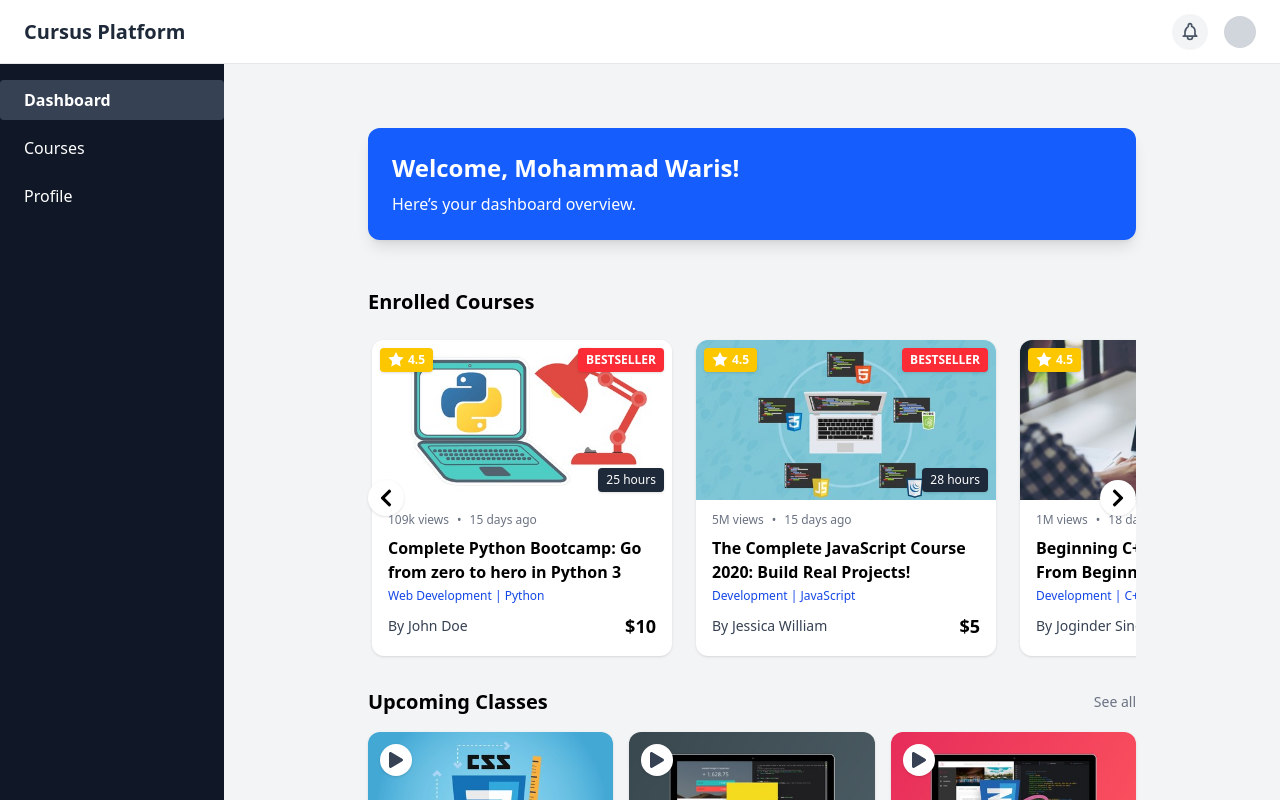
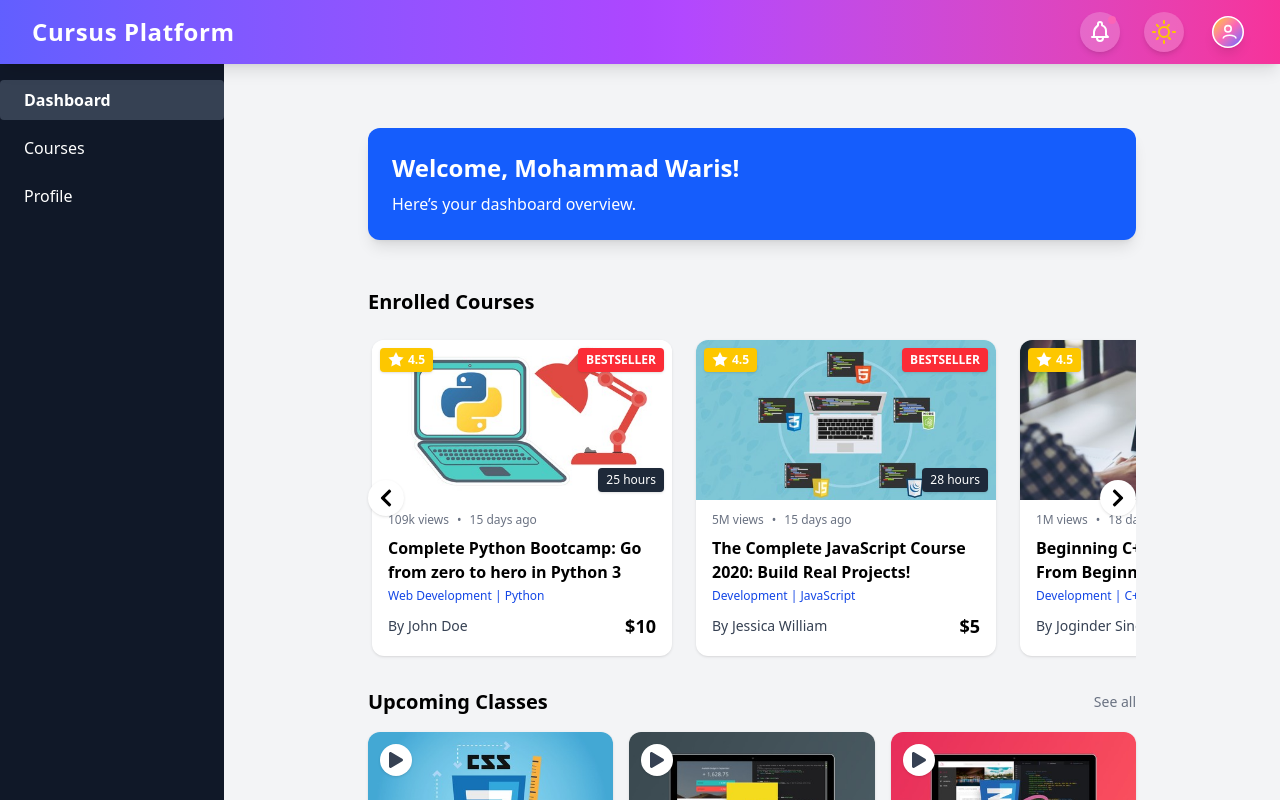
Before and after one commit to Mourya2003/cursus-platform, a React (Vite) app in the folder client/: page /dashboard in a window 1280 px wide. Shown: the top 800 px of the page. Built offline with nearby package versions, Linux system fonts and the light colour scheme.

Commit message:
navbar.jsx

```diff
--- a/client/src/components/navbar.jsx
+++ b/client/src/components/navbar.jsx
@@ -1,17 +1,201 @@
-const Navbar = () => (
-  <header className="h-16 bg-white border-b border-gray-200 flex items-center px-6 sticky top-0 z-10">
-    <h1 className="text-xl font-bold text-gray-800 flex-1">Cursus Platform</h1>
-    {/* Add user menu, notifications, etc here */}
-    <div className="flex items-center gap-4">
-      <button className="rounded-full bg-gray-100 p-2 hover:bg-gray-200">
-        <span className="sr-only">Notifications</span>
-        <svg className="h-5 w-5 text-gray-600" fill="none" stroke="currentColor" strokeWidth={2} viewBox="0 0 24 24">
-          <path strokeLinecap="round" strokeLinejoin="round" d="M15 17h5l-1.405-1.405A2.032 2.032 0 0118 15.158V11a6.002 6.002 0 00-4-5.659V4a2 2 0 10-4 0v1.341C7.67 7.165 6 9.388 6 12v3.159c0 .538-.214 1.055-.595 1.436L4 17h5m6 0v1a3 3 0 11-6 0v-1m6 0H9" />
+import { useState, useEffect } from "react";
+
+const Navbar = () => {
+  const [menuOpen, setMenuOpen] = useState(false);
+  const [darkMode, setDarkMode] = useState(false);
+
+  // On mount, set theme from localStorage or system preference
+  useEffect(() => {
+    const savedTheme = localStorage.getItem("theme");
+    if (
+      savedTheme === "dark" ||
+      (!savedTheme && window.matchMedia("(prefers-color-scheme: dark)").matches)
+    ) {
+      setDarkMode(true);
+      document.documentElement.classList.add("dark");
+    } else {
+      setDarkMode(false);
+      document.documentElement.classList.remove("dark");
+    }
+  }, []);
+
+  // Toggle dark mode
+  const toggleDarkMode = () => {
+    setDarkMode((prev) => {
+      const newMode = !prev;
+      if (newMode) {
+        document.documentElement.classList.add("dark");
+        localStorage.setItem("theme", "dark");
+      } else {
+        document.documentElement.classList.remove("dark");
+        localStorage.setItem("theme", "light");
+      }
+      return newMode;
+    });
+  };
+
+  return (
+    <header className="h-16 bg-gradient-to-r from-indigo-500 via-purple-500 to-pink-500 dark:from-gray-900 dark:via-gray-800 dark:to-gray-700 shadow-lg flex items-center px-4 md:px-8 sticky top-0 z-20 transition-all duration-300">
+      {/* Logo / Title */}
+      <h1 className="text-2xl font-extrabold text-white dark:text-yellow-300 tracking-wide flex-1 animate-fade-in">
+        Cursus Platform
+      </h1>
+
+      {/* Desktop Menu */}
+      <div className="hidden md:flex items-center gap-6">
+        {/* Notifications */}
+        <button className="relative rounded-full bg-white/20 dark:bg-gray-700 p-2 hover:scale-110 hover:bg-white/40 dark:hover:bg-gray-600 transition-all duration-200 shadow-md group">
+          <span className="sr-only">Notifications</span>
+          <span className="absolute top-1 right-1 block h-2 w-2 rounded-full bg-pink-400 animate-pulse z-10"></span>
+          <svg
+            className="h-6 w-6 text-white group-hover:text-yellow-300 transition-colors"
+            fill="none"
+            stroke="currentColor"
+            strokeWidth={2}
+            viewBox="0 0 24 24"
+          >
+            <path
+              strokeLinecap="round"
+              strokeLinejoin="round"
+              d="M15 17h5l-1.405-1.405A2.032 2.032 0 0118 15.158V11a6.002 6.002 0 00-4-5.659V4a2 2 0 10-4 0v1.341C7.67 7.165 6 9.388 6 12v3.159c0 .538-.214 1.055-.595 1.436L4 17h5m6 0v1a3 3 0 11-6 0v-1m6 0H9"
+            />
+          </svg>
+        </button>
+        {/* Theme Toggle */}
+        <button
+          onClick={toggleDarkMode}
+          className="rounded-full bg-white/20 dark:bg-gray-700 p-2 hover:scale-110 hover:bg-white/40 dark:hover:bg-gray-600 transition-all duration-200 shadow-md"
+          aria-label="Toggle dark mode"
+        >
+          {darkMode ? (
+            // Moon icon for dark mode
+            <svg className="h-6 w-6 text-yellow-300" fill="none" stroke="currentColor" strokeWidth={2} viewBox="0 0 24 24">
+              <path strokeLinecap="round" strokeLinejoin="round" d="M21 12.79A9 9 0 1111.21 3a7 7 0 109.79 9.79z" />
+            </svg>
+          ) : (
+            // Sun icon for light mode
+            <svg className="h-6 w-6 text-yellow-400" fill="none" stroke="currentColor" strokeWidth={2} viewBox="0 0 24 24">
+              <circle cx="12" cy="12" r="5" />
+              <path strokeLinecap="round" strokeLinejoin="round" d="M12 1v2m0 18v2m11-11h-2M3 12H1m16.95 6.95l-1.41-1.41M6.34 6.34L4.93 4.93m12.02 0l-1.41 1.41M6.34 17.66l-1.41 1.41" />
+            </svg>
+          )}
+        </button>
+        {/* Avatar */}
+        <div className="w-10 h-10 rounded-full bg-gradient-to-br from-yellow-400 via-pink-400 to-indigo-500 border-2 border-white shadow-lg flex items-center justify-center cursor-pointer hover:scale-105 transition-transform duration-200 animate-pop">
+          <svg
+            className="w-6 h-6 text-white"
+            fill="none"
+            stroke="currentColor"
+            strokeWidth={2}
+            viewBox="0 0 24 24"
+          >
+            <circle cx="12" cy="8" r="4" />
+            <path d="M6 20c0-2.21 3.58-4 8-4s8 1.79 8 4" />
+          </svg>
+        </div>
+      </div>
+
+      {/* Mobile Hamburger */}
+      <button
+        className="md:hidden flex items-center ml-2"
+        onClick={() => setMenuOpen(!menuOpen)}
+        aria-label="Open menu"
+      >
+        <svg
+          className={`w-8 h-8 text-white transition-transform duration-300 ${
+            menuOpen ? "rotate-90" : ""
+          }`}
+          fill="none"
+          stroke="currentColor"
+          strokeWidth={2}
+          viewBox="0 0 24 24"
+        >
+          <path
+            strokeLinecap="round"
+            strokeLinejoin="round"
+            d="M4 6h16M4 12h16M4 18h16"
+          />
         </svg>
       </button>
-      <div className="w-8 h-8 rounded-full bg-gray-300"></div>
-    </div>
-  </header>
-);
+
+      {/* Mobile Menu */}
+      {menuOpen && (
+        <div className="absolute top-16 right-0 left-0 bg-gradient-to-r from-indigo-500 via-purple-500 to-pink-500 dark:from-gray-900 dark:via-gray-800 dark:to-gray-700 shadow-lg flex flex-col items-end px-6 py-4 space-y-4 md:hidden animate-slide-down z-30">
+          <button className="relative rounded-full bg-white/20 dark:bg-gray-700 p-2 hover:scale-110 hover:bg-white/40 dark:hover:bg-gray-600 transition-all duration-200 shadow-md group">
+            <span className="sr-only">Notifications</span>
+            <span className="absolute top-1 right-1 block h-2 w-2 rounded-full bg-pink-400 animate-pulse z-10"></span>
+            <svg
+              className="h-6 w-6 text-white group-hover:text-yellow-300 transition-colors"
+              fill="none"
+              stroke="currentColor"
+              strokeWidth={2}
+              viewBox="0 0 24 24"
+            >
+              <path
+                strokeLinecap="round"
+                strokeLinejoin="round"
+                d="M15 17h5l-1.405-1.405A2.032 2.032 0 0118 15.158V11a6.002 6.002 0 00-4-5.659V4a2 2 0 10-4 0v1.341C7.67 7.165 6 9.388 6 12v3.159c0 .538-.214 1.055-.595 1.436L4 17h5m6 0v1a3 3 0 11-6 0v-1m6 0H9"
+              />
+            </svg>
+          </button>
+          <button
+            onClick={toggleDarkMode}
+            className="rounded-full bg-white/20 dark:bg-gray-700 p-2 hover:scale-110 hover:bg-white/40 dark:hover:bg-gray-600 transition-all duration-200 shadow-md"
+            aria-label="Toggle dark mode"
+          >
+            {darkMode ? (
+              <svg className="h-6 w-6 text-yellow-300" fill="none" stroke="currentColor" strokeWidth={2} viewBox="0 0 24 24">
+                <path strokeLinecap="round" strokeLinejoin="round" d="M21 12.79A9 9 0 1111.21 3a7 7 0 109.79 9.79z" />
+              </svg>
+            ) : (
+              <svg className="h-6 w-6 text-yellow-400" fill="none" stroke="currentColor" strokeWidth={2} viewBox="0 0 24 24">
+                <circle cx="12" cy="12" r="5" />
+                <path strokeLinecap="round" strokeLinejoin="round" d="M12 1v2m0 18v2m11-11h-2M3 12H1m16.95 6.95l-1.41-1.41M6.34 6.34L4.93 4.93m12.02 0l-1.41 1.41M6.34 17.66l-1.41 1.41" />
+              </svg>
+            )}
+          </button>
+          <div className="w-10 h-10 rounded-full bg-gradient-to-br from-yellow-400 via-pink-400 to-indigo-500 border-2 border-white shadow-lg flex items-center justify-center cursor-pointer hover:scale-105 transition-transform duration-200 animate-pop">
+            <svg
+              className="w-6 h-6 text-white"
+              fill="none"
+              stroke="currentColor"
+              strokeWidth={2}
+              viewBox="0 0 24 24"
+            >
+              <circle cx="12" cy="8" r="4" />
+              <path d="M6 20c0-2.21 3.58-4 8-4s8 1.79 8 4" />
+            </svg>
+          </div>
+        </div>
+      )}
+
+      {/* Animations */}
+      <style jsx>{`
+        @keyframes fade-in {
+          from { opacity: 0; transform: translateY(-10px);}
+          to { opacity: 1; transform: translateY(0);}
+        }
+        .animate-fade-in {
+          animation: fade-in 0.7s cubic-bezier(.4,0,.2,1) both;
+        }
+        @keyframes pop {
+          0% { transform: scale(0.8);}
+          80% { transform: scale(1.1);}
+          100% { transform: scale(1);}
+        }
+        .animate-pop {
+          animation: pop 0.5s cubic-bezier(.4,0,.2,1) both;
+        }
+        @keyframes slide-down {
+          from { opacity: 0; transform: translateY(-20px);}
+          to { opacity: 1; transform: translateY(0);}
+        }
+        .animate-slide-down {
+          animation: slide-down 0.4s cubic-bezier(.4,0,.2,1) both;
+        }
+      `}</style>
+    </header>
+  );
+};
 
 export default Navbar;
```
